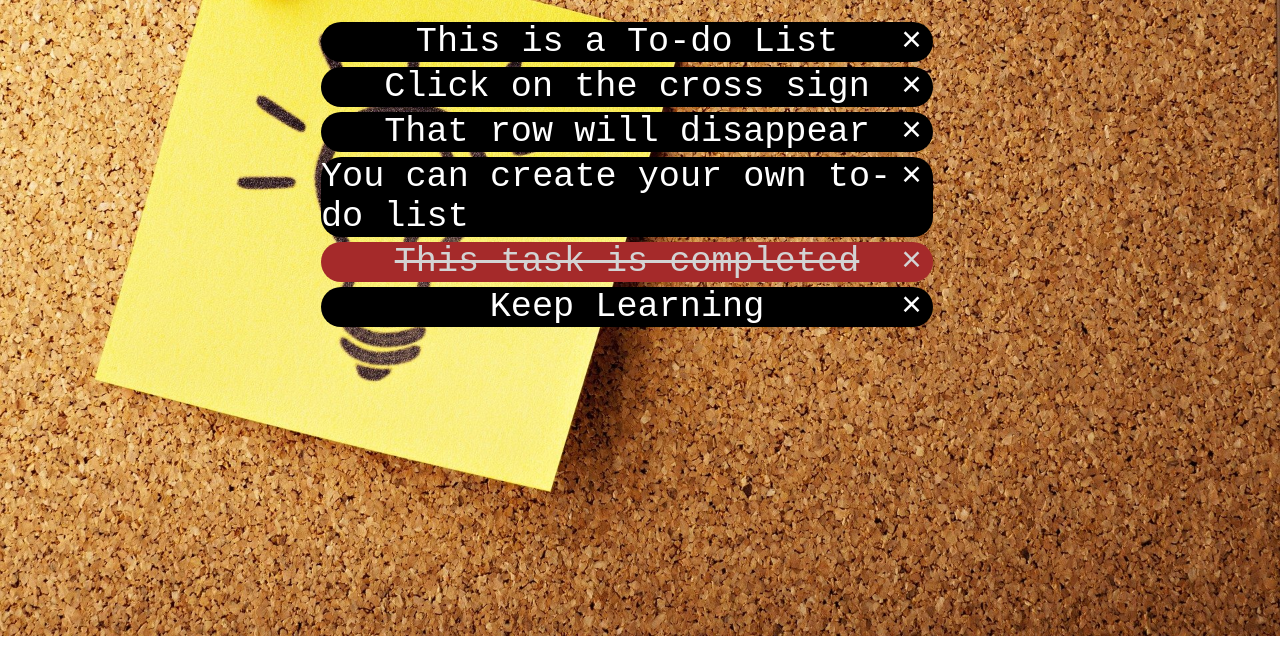
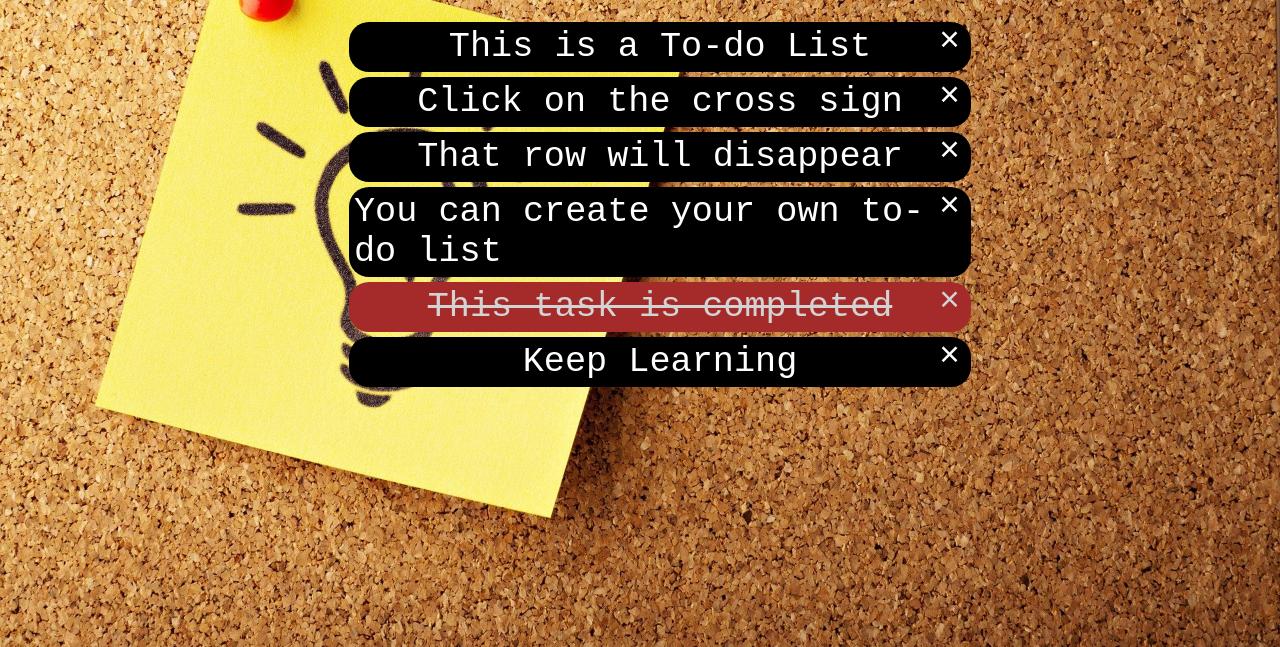
Before and after one commit to paritomarrr/to-do-list, a plain HTML site: page index.html in a window 1280 px wide. Shown: the part 164-811 px from the top of the page. Drawn offline with Linux system fonts and the light colour scheme; a web font is replaced by a local one.

Commit message:
Update style.css

```diff
--- a/style.css
+++ b/style.css
@@ -29,10 +29,9 @@ li{
     align-items: center;
     justify-content: center;
     position: relative;
-    right: 16px;
     font-size: 2.2rem;
-    padding: 0px 0px;
-    margin: 5px 289px;
+    padding: 5px;
+    margin: 5px auto;
     cursor: pointer;
     width: 50%;
     color: white;
```
